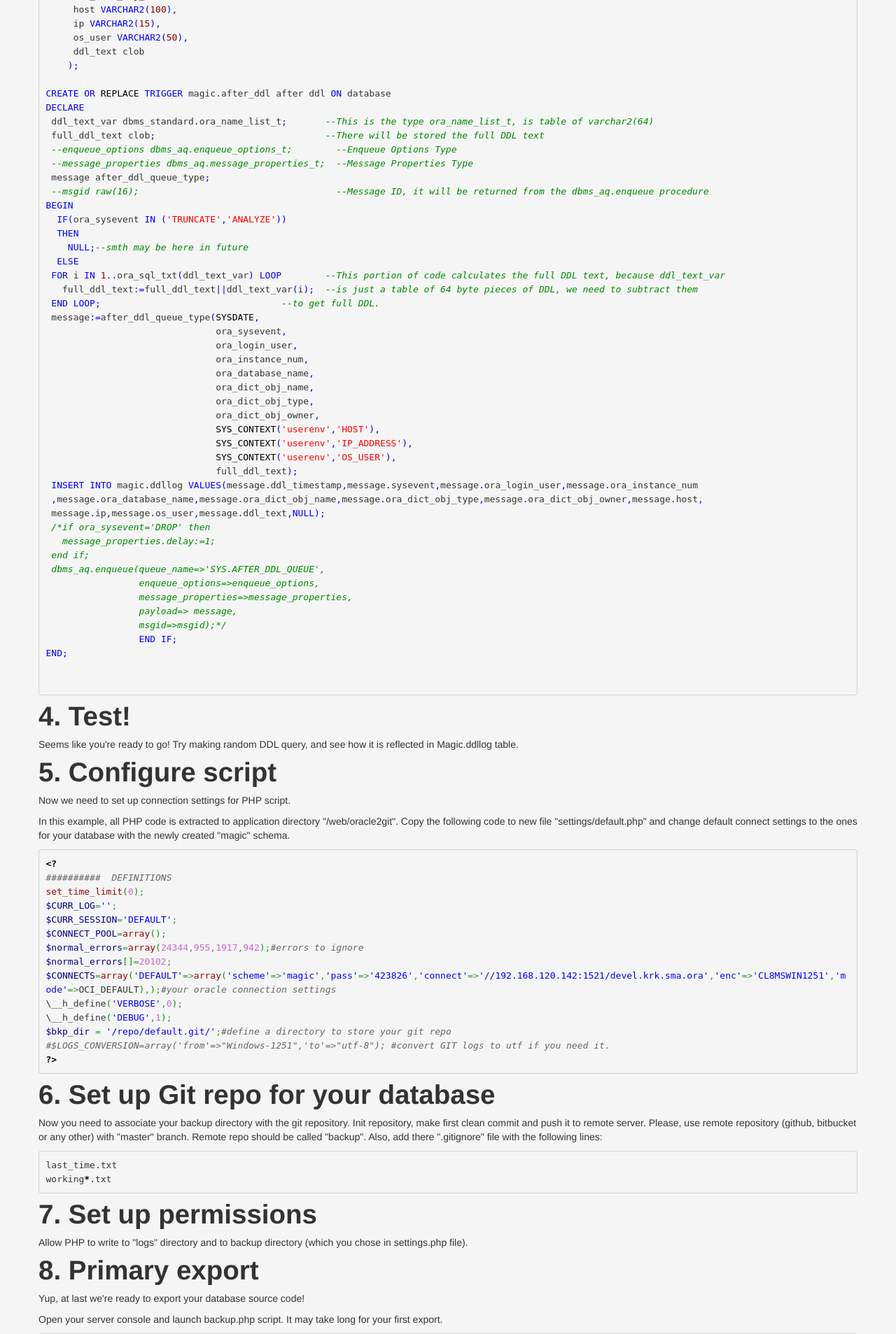
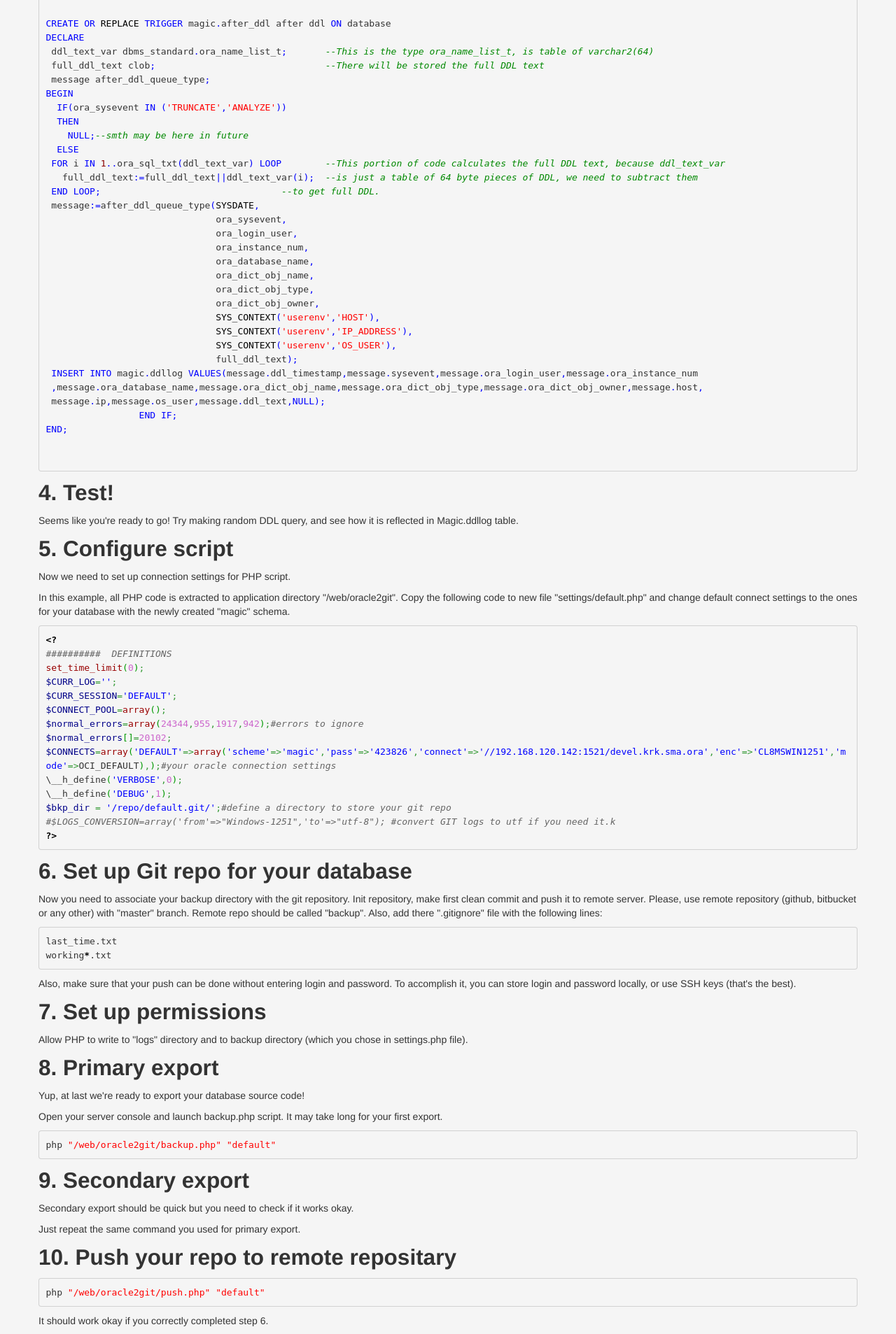
Before and after one commit to jehy/OracleToGit, a PHP site: page /install.php in a window 1280 px wide. Shown: the part 2449-4356 px from the top of the page at 70% size. Run offline with PHP 8.4, Linux system fonts and the light colour scheme; some libraries are stand-ins or nearby versions.

Commit message:
little fixes

```diff
--- a/install.php
+++ b/install.php
@@ -63,13 +36,13 @@ $path = 'ext/geshi/geshi/';
 <body>
 
 <div class="container">
-    <h1>0. Requirements.</h1>
+    <h2>0. Requirements.</h2>
 
     <p>You need the following software:
     <ul>
-        <li>Linux server in local network with Apache, PHP 5 and git installed. PHP will need to be able to connect to
-            your Oracle database (set up oci library for php).
-        </li>
+    <li>Linux server with Apache, PHP 5 and git installed. PHP has to be able to connect to
+        your Oracle database (set up oci library for php).
+    </li>
         <li>Oracle Database server</li>
     </ul>
 
@@ -80,7 +53,7 @@ $path = 'ext/geshi/geshi/';
         <li>DBA priviledges on database in question</li>
     </ul>
     </p>
-    <h1>1. Schema.</h1>
+    <h2>1. Schema.</h2>
 
     <p>
         First, you will have to run some administrative queries manually. Those are dangerous and can kill kittens - so
@@ -115,7 +88,7 @@ $path = 'ext/geshi/geshi/';
   ?>
 
 
-    <h1>3. DDL trigger.</h1>
+    <h2>3. DDL trigger.</h2>
 
     <p>Now we're beginning really dangerous staff - trigger for all DDL operations in database. If this trigger fucks
         up, your ddl operations will too. If you feel that something's off - disable the trigger!</p>
@@ -126,12 +99,12 @@ $path = 'ext/geshi/geshi/';
 // and simply dump the code!
   echo $geshi->parse_code();
   ?>
-    <h1>4. Test!</h1>
+    <h2>4. Test!</h2>
 
     <p>Seems like you're ready to go! Try making random DDL query, and see how it is reflected in Magic.ddllog
         table.</p>
 
-    <h1>5. Configure script</h1>
+    <h2>5. Configure script</h2>
 
     <p>Now we need to set up connection settings for PHP script.</p>
 
@@ -146,7 +119,7 @@ $path = 'ext/geshi/geshi/';
   echo $geshi->parse_code();
   ?>
 
-    <h1>6. Set up Git repo for your database</h1>
+    <h2>6. Set up Git repo for your database</h2>
 
     <p>Now you need to associate your backup directory with the git repository. Init repository, make first clean commit
         and push it to remote server. Please, use remote repository (github, bitbucket or any other) with "master"
@@ -158,16 +131,17 @@ $path = 'ext/geshi/geshi/';
 // and simply dump the code!
       echo $geshi->parse_code();
       ?>
-
+        Also, make sure that your push can be done without entering login and password. To accomplish it, you can store
+        login and password locally, or use SSH keys (that's the best).
     </p>
 
 
-    <h1>7. Set up permissions</h1>
+    <h2>7. Set up permissions</h2>
 
     <p>Allow PHP to write to "logs" directory and to backup directory (which you chose in settings.php file).</p>
 
 
-    <h1>8. Primary export</h1>
+    <h2>8. Primary export</h2>
 
     <p>Yup, at last we're ready to export your database source code!</p>
 
@@ -180,14 +154,14 @@ $path = 'ext/geshi/geshi/';
   echo $geshi->parse_code();
   ?>
 
-    <h1>9. Secondary export</h1>
+    <h2>9. Secondary export</h2>
 
     <p>Secondary export should be quick but you need to check if it works okay.</p>
 
     <p>Just repeat the same command you used for primary export.</p>
 
 
-    <h1>10. Push your repo to remote repositary</h1>
+    <h2>10. Push your repo to remote repositary</h2>
 
   <?
   $query = 'php "/web/oracle2git/push.php" "default"';
--- a/scripts/create_schema.inc
+++ b/scripts/create_schema.inc
@@ -3,15 +3,10 @@ create user MAGIC identified by "YOUR_PASSWORD"
 default tablespace APP_TABLESPACE --your tablespace name
 temporary tablespace TEMP_TABLESPACE --your temporary tablespace name
 profile DEFAULT;
--- Grant/Revoke object privileges
---grant select on DBA_MVIEWS to MAGIC;
---grant execute on DBMS_LOCK to MAGIC;
 -- Grant/Revoke role privileges
 grant connect to MAGIC;
 grant resource to MAGIC;
+grant dba to MAGIC;
 -- Grant/Revoke system privileges
 grant create session to MAGIC;
---grant create synonym to MAGIC;
---grant create view to MAGIC;
 grant unlimited tablespace to MAGIC;
-grant dba to MAGIC;
--- a/scripts/create_trigger.inc
+++ b/scripts/create_trigger.inc
@@ -18,10 +18,7 @@ create or replace trigger magic.after_ddl after ddl on database
 declare
  ddl_text_var dbms_standard.ora_name_list_t;       --This is the type ora_name_list_t, is table of varchar2(64)
  full_ddl_text clob;                               --There will be stored the full DDL text
- --enqueue_options dbms_aq.enqueue_options_t;        --Enqueue Options Type
- --message_properties dbms_aq.message_properties_t;  --Message Properties Type
  message after_ddl_queue_type;
- --msgid raw(16);                                    --Message ID, it will be returned from the dbms_aq.enqueue procedure
 begin
   if(ora_sysevent in ('TRUNCATE','ANALYZE'))
   then
@@ -45,13 +42,5 @@ begin
  insert into magic.ddllog values(message.ddl_timestamp,message.sysevent,message.ora_login_user,message.ora_instance_num
  ,message.ora_database_name,message.ora_dict_obj_name,message.ora_dict_obj_type,message.ora_dict_obj_owner,message.host,
  message.ip,message.os_user,message.ddl_text,null);
- /*if ora_sysevent='DROP' then
-   message_properties.delay:=1;
- end if;
- dbms_aq.enqueue(queue_name=>'SYS.AFTER_DDL_QUEUE',
-                 enqueue_options=>enqueue_options,
-                 message_properties=>message_properties,
-                 payload=> message,
-                 msgid=>msgid);*/
                  end if;
 end;
--- a/scripts/settings.php
+++ b/scripts/settings.php
@@ -10,5 +10,5 @@ $CONNECTS=array('DEFAULT'=>array('scheme'=>'magic','pass'=>'423826','connect'=>'
 define('VERBOSE',0);
 define('DEBUG',1);
 $bkp_dir = '/repo/default.git/';#define a directory to store your git repo
-#$LOGS_CONVERSION=array('from'=>"Windows-1251",'to'=>"utf-8"); #convert GIT logs to utf if you need it.
+#$LOGS_CONVERSION=array('from'=>"Windows-1251",'to'=>"utf-8"); #convert GIT logs to utf if you need it.k
 ?>
```
Also changed, not shown: other parts of install.php (+3 -30 lines).
